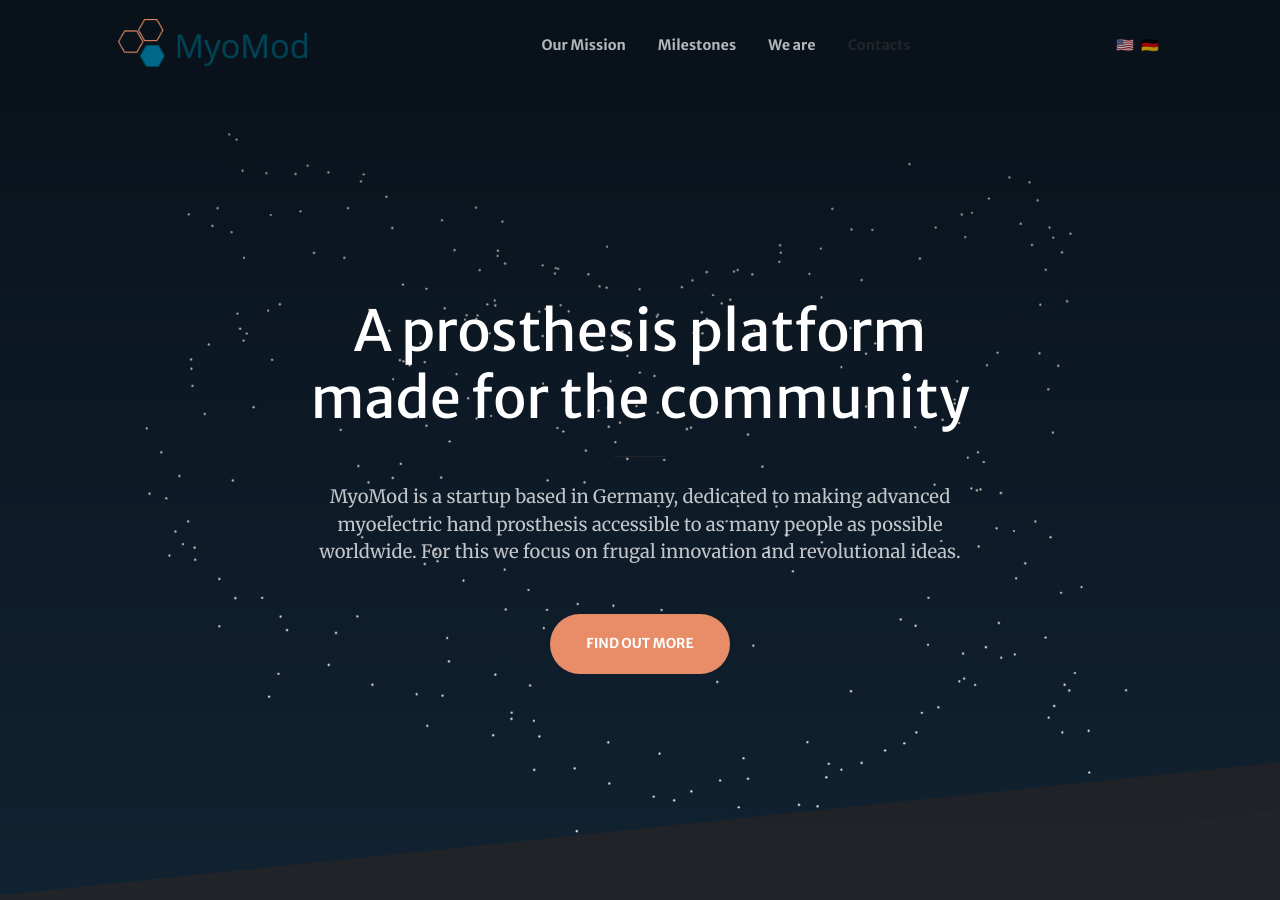
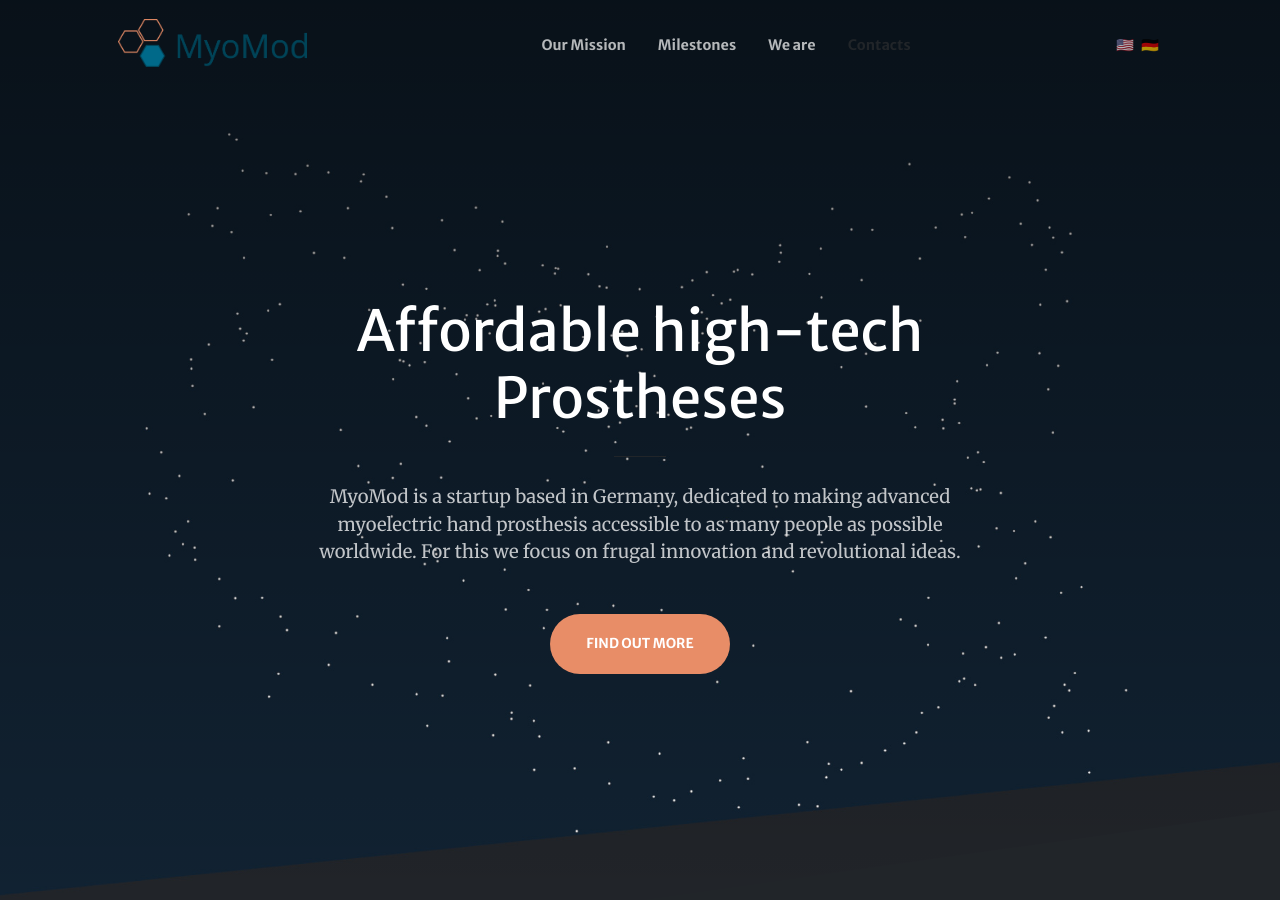
Before and after one commit to MyoMod/MyoMod.github.io, a Jekyll site: the page built from index.md, in a window 1280 px wide and 900 px high. Built offline with Jekyll 4.4.1, drawn with Linux system fonts in a browser that asks for light colours; comment, search, counter and statistics services are not loaded.

Commit message:
📝 Update header title to "Affordable high-tech Prostheses"

```diff
--- a/index.md
+++ b/index.md
@@ -1,7 +1,7 @@
 ---
 layout: home
 header:
-  title: A prosthesis platform made for the community
+  title: Affordable high-tech Prostheses
   text: >
     MyoMod is a startup based in Germany, dedicated to making advanced myoelectric hand prosthesis accessible to as many people as possible worldwide. For this we focus on frugal innovation and revolutional ideas.
   action: # action button is optional
```
Also changed, not shown: index.de.md (+1 -1 lines).
